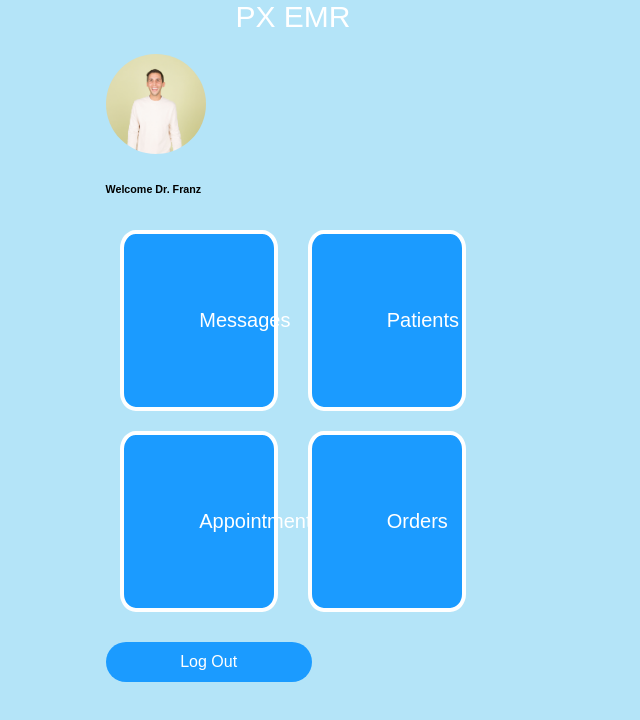
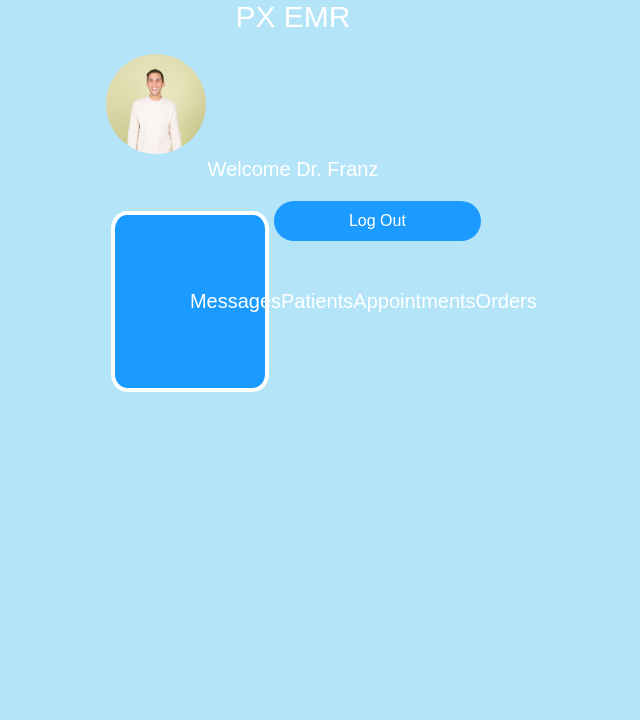
Before and after one commit to alia0021/MTM6330-Midterm-alia0021, a website: page profile.html in a window 1280 px wide. Shown: the whole page, without its empty margins (347-987 px from the left). Drawn offline with Linux system fonts and the light colour scheme.

Commit message:
fix boxes

```diff
--- a/profile.html
+++ b/profile.html
@@ -18,12 +18,16 @@ online tutorials  -->
     <h6>Welcome Dr. Franz</h6>
     <form action="index.html">
       <div class="container-menu">
-        <div class="box-message">Messages</div>
-        <div class="box-patient">Patients</div>
-        <div class="box-appointment">Appointments</div>
-        <div class="box-order">Orders</div>
+        <div class="box">
+          <div class="message">Messages</div>
+          <div class="patient">Patients</div>
+          <div class="appointment">Appointments</div>
+          <div class="order">Orders</div>
+        </div>
+
+        <input type="submit" name="" value="Log Out">
       </div>
-      <input type="submit" name="" value="Log Out">
+
   </div>
 
 
--- a/scss/style.scss
+++ b/scss/style.scss
@@ -188,6 +188,15 @@ h5 {
   font-size: 30px;
   font-weight: lighter;
 }
+h6 {
+  margin: 0;
+  padding: 0 0 20px;
+  color: #fff;
+  font-family: sans-serif;
+  text-align: center;
+  font-size: 20px;
+  font-weight: lighter;
+}
 .profile input[type='submit'],
 .submitButton {
   border: none;
@@ -203,6 +212,7 @@ h5 {
   text-decoration: none;
   text-align: center;
   line-height: 100%;
+  justify-content: center;
 }
 .profile input[type='submit']:hover,
 .submitButton:hover {
@@ -219,10 +229,7 @@ h5 {
   flex-direction: row;
   justify-content: space-around;
 }
-.box-message,
-.box-patient,
-.box-appointment,
-.box-order {
+.box {
   width: 20%;
   padding: 20%;
   border: 4px solid white;
```
Also changed, not shown: css/min/style.css, css/style.css, img/rawpixel-594836-unsplash.jpg (added), img/rawpixel-665349-unsplash.jpg (added), 2 other files.
